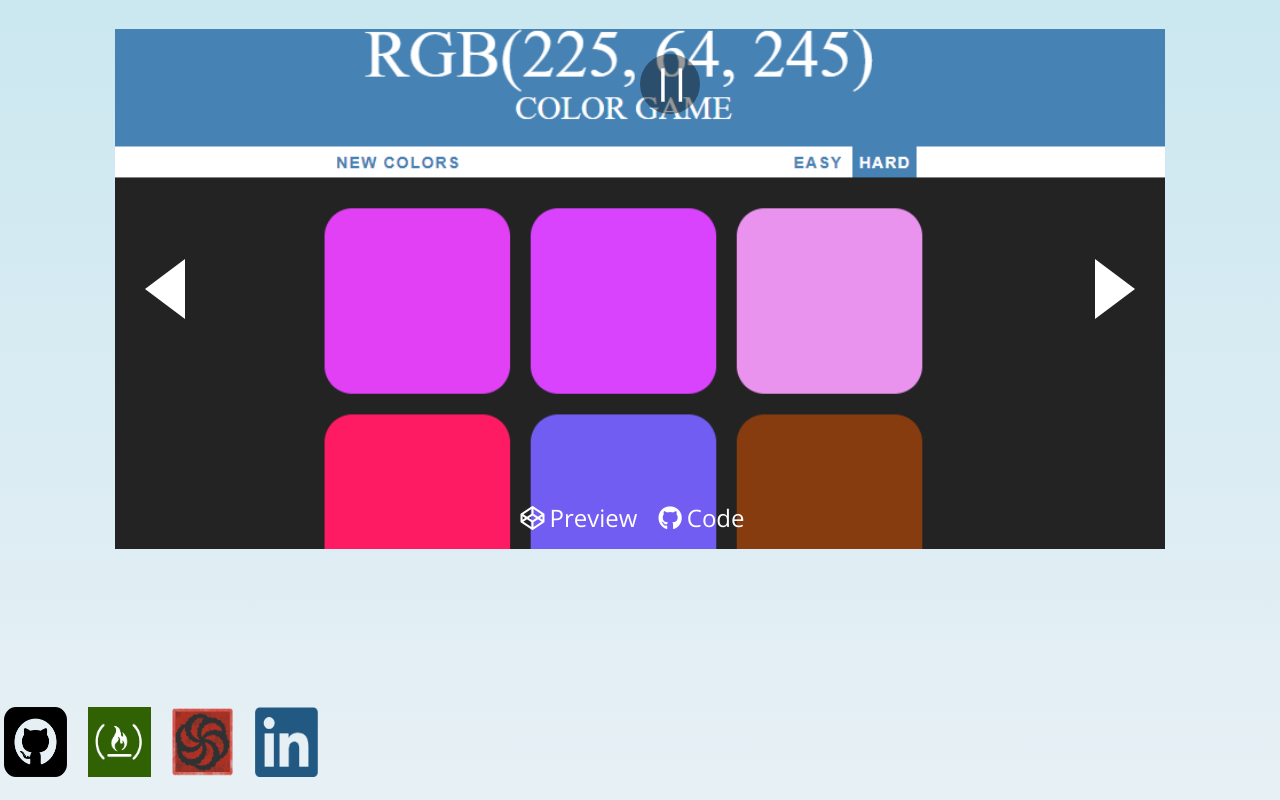
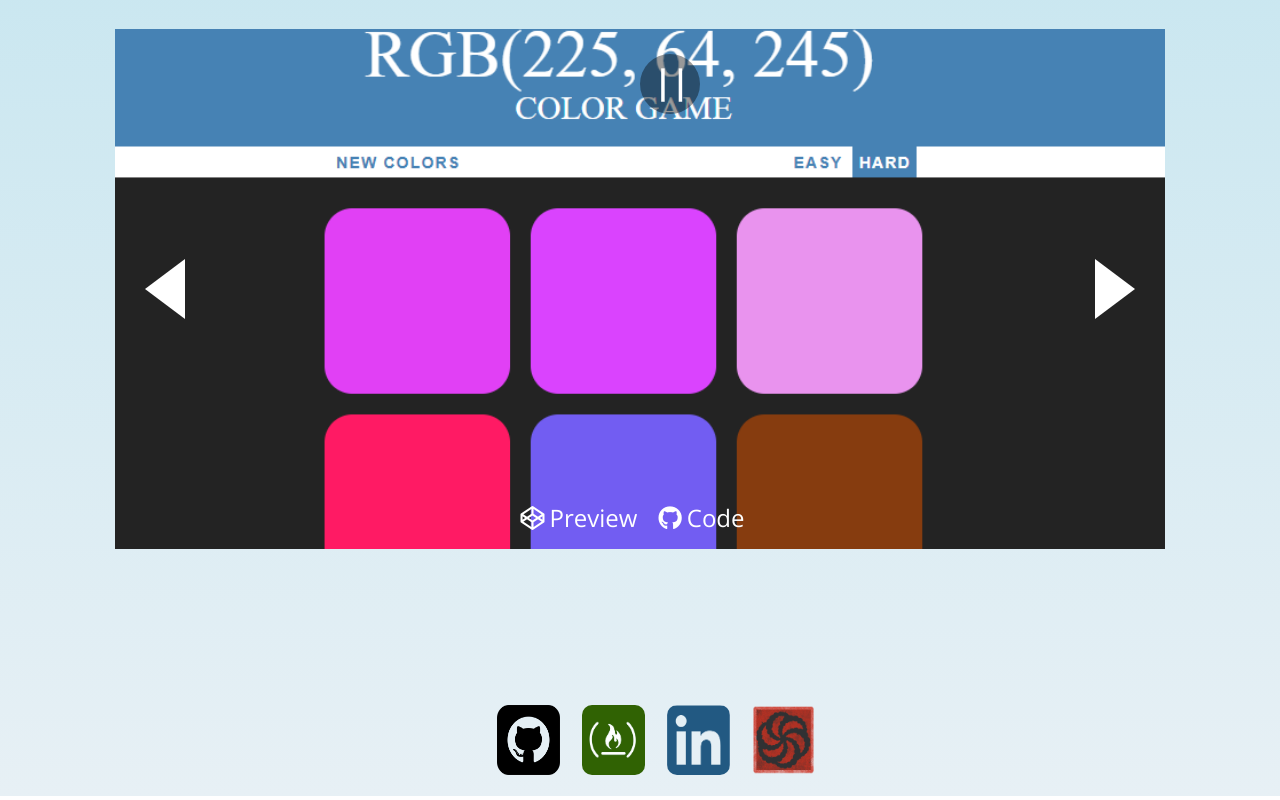
Before and after one commit to pedropenacho/Personal-Website, a plain HTML site: page index.html in a window 1280 px wide. Shown: the part 911-1711 px from the top of the page. Drawn offline with nearby package versions, Linux system fonts and the light colour scheme.

Commit message:
edit images links display and style

```diff
--- a/index.html
+++ b/index.html
@@ -80,8 +80,8 @@
             </div>
         </section>
 
-        <section id="personal-links">
-            <ul class="links">
+        <section id="links">
+            <ul>
                 <li>
                     <a href="https://github.com/pedropenacho" target="_blank"><!--in future replace to github repo of this website-->
                         <img id="logo" src="img/GitHub_logo.png" alt="GitHub">
@@ -89,7 +89,12 @@
                 </li>
                 <li>
                     <a href="https://www.freecodecamp.org/fcc57c6c80f-8f62-4691-9396-75a4a2473013" target="_blank">
-                        <img id="logo" src="img/freeCodeCamp_logo.jpg" alt="freeCodeCamp">
+                        <img id="logo" src="img/freeCodeCamp_logo.jpg" alt="freeCodeCamp" style="border-radius: 10px;">
+                    </a>
+                </li>
+                <li>
+                    <a href="https://www.linkedin.com/in/pedro-penacho-74331188/" target="_blank">
+                        <img id="logo" src="img/LinkedIn_logo.png" alt="linkedin" style="border-radius: 10px;">
                     </a>
                 </li>
                 <li>
@@ -97,11 +102,6 @@
                         <img id="logo" src="img/codewars_logo.png" alt="codewars">
                     </a>
                 </li>
-                <li>
-                    <a href="https://www.linkedin.com/in/pedro-penacho-74331188/" target="_blank">
-                        <img id="logo" src="img/LinkedIn_logo.png" alt="linkedin">
-                    </a>
-                </li>
             </ul>
         </section>
         <script src="img_carousel.js"></script>
--- a/style.css
+++ b/style.css
@@ -42,27 +42,6 @@ html, body {
 #name {
     font-family: 'Roboto', sans-serif;
     margin-bottom: 2px;
-}
-
-/* Links Styling */
-.links {
-    list-style: none;
-    padding-left: 0px;
-    font-size: 18px;
-}
-
-.links li {
-    display: inline-block;
-    margin-right: 8px;
-}
-
-.links a{
-    text-decoration: none;
-    padding: 4px;
-}
-
-.links a:hover {
-    background-color: rgba(0, 0, 0, 0.1);
 }
 
 /* Projects content styling */
@@ -160,7 +139,20 @@ html, body {
     padding-left: 2px;
 }
 
+/* Links Styling */
+#links{
+    display: flex;
+    justify-content: center;
+    align-content: center;
+}
+
+#links li {
+    display: inline-block;
+    margin-right: 8px;
+}
+
 #logo{
     width: 63px;
     height: 70px;
+    margin: 0 5px;
 }
```
